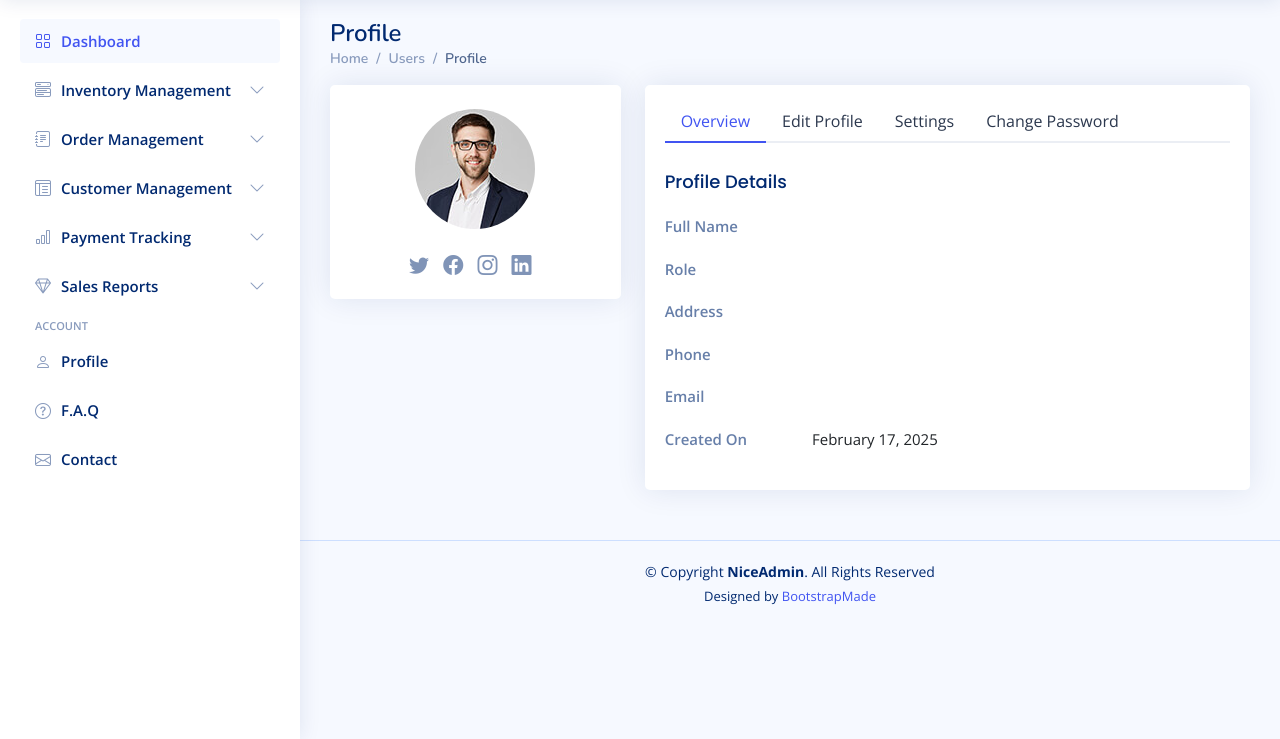
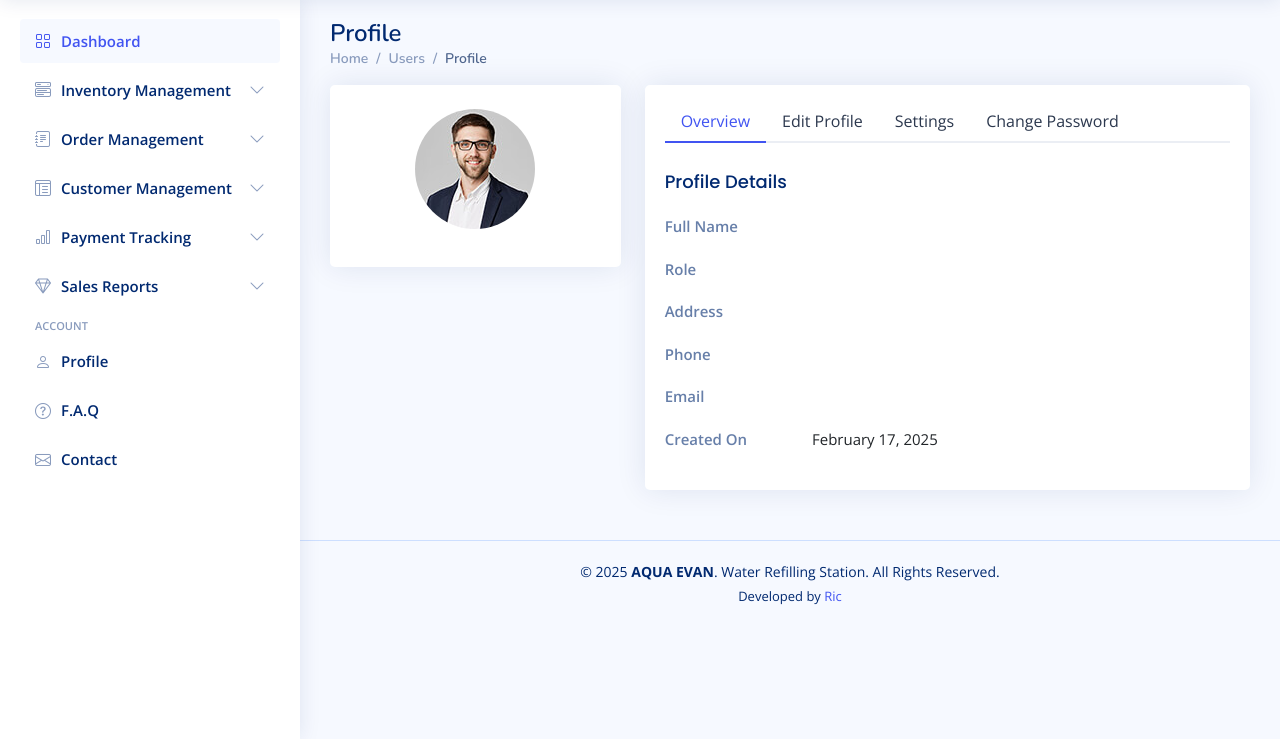
Before and after one commit to ric2thiss/inventory-sales-system, a PHP site: page /users-profile.php in a window 1280 px wide. Shown: the part 61-800 px from the top of the page. Run offline with PHP 8.4, Linux system fonts and the light colour scheme; the visitor is signed in with stand-in values (Sample User, id 1); data comes from the database, SQL or seed files in the repository; data that the repository does not hold is empty; some libraries are stand-ins or nearby versions.

Commit message:
added some changes in users-profile.php

```diff
--- a/users-profile.php
+++ b/users-profile.php
@@ -493,7 +493,7 @@
       <h1>Profile</h1>
       <nav>
         <ol class="breadcrumb">
-          <li class="breadcrumb-item"><a href="index.html">Home</a></li>
+          <li class="breadcrumb-item"><a href="index.php">Home</a></li>
           <li class="breadcrumb-item">Users</li>
           <li class="breadcrumb-item active">Profile</li>
         </ol>
@@ -510,12 +510,12 @@
               <img src="assets/img/profile-img.jpg" alt="Profile" class="rounded-circle">
               <h2><?=ucfirst($user["firstname"] . $user["lastname"] )?></h2>
               <h3><?=ucfirst($user["role"])?></h3>
-              <div class="social-links mt-2">
+              <!-- <div class="social-links mt-2">
                 <a href="#" class="twitter"><i class="bi bi-twitter"></i></a>
                 <a href="#" class="facebook"><i class="bi bi-facebook"></i></a>
                 <a href="#" class="instagram"><i class="bi bi-instagram"></i></a>
                 <a href="#" class="linkedin"><i class="bi bi-linkedin"></i></a>
-              </div>
+              </div> -->
             </div>
           </div>
 
@@ -770,14 +770,14 @@
   <!-- ======= Footer ======= -->
   <footer id="footer" class="footer">
     <div class="copyright">
-      &copy; Copyright <strong><span>NiceAdmin</span></strong>. All Rights Reserved
+      &copy; <?php $d=  new DateTime(); echo $d->format('Y') ?> <strong><span>AQUA EVAN</span></strong>. Water Refilling Station. All Rights Reserved.
     </div>
     <div class="credits">
       <!-- All the links in the footer should remain intact. -->
       <!-- You can delete the links only if you purchased the pro version. -->
       <!-- Licensing information: https://bootstrapmade.com/license/ -->
       <!-- Purchase the pro version with working PHP/AJAX contact form: https://bootstrapmade.com/nice-admin-bootstrap-admin-html-template/ -->
-      Designed by <a href="https://bootstrapmade.com/">BootstrapMade</a>
+      Developed by <a href="http://ric2thiss.github.io/"> Ric</a>
     </div>
   </footer><!-- End Footer -->
 
```
